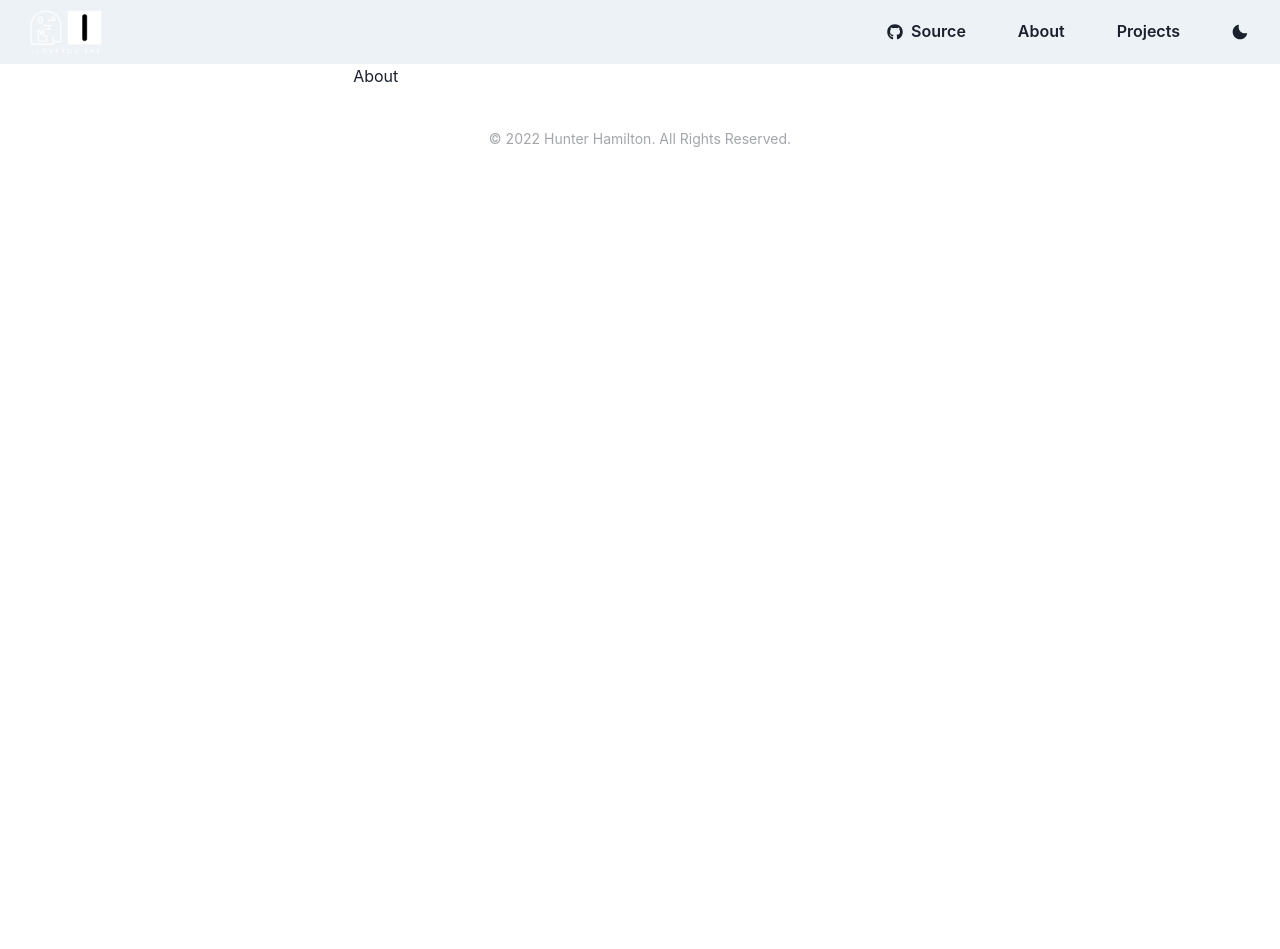
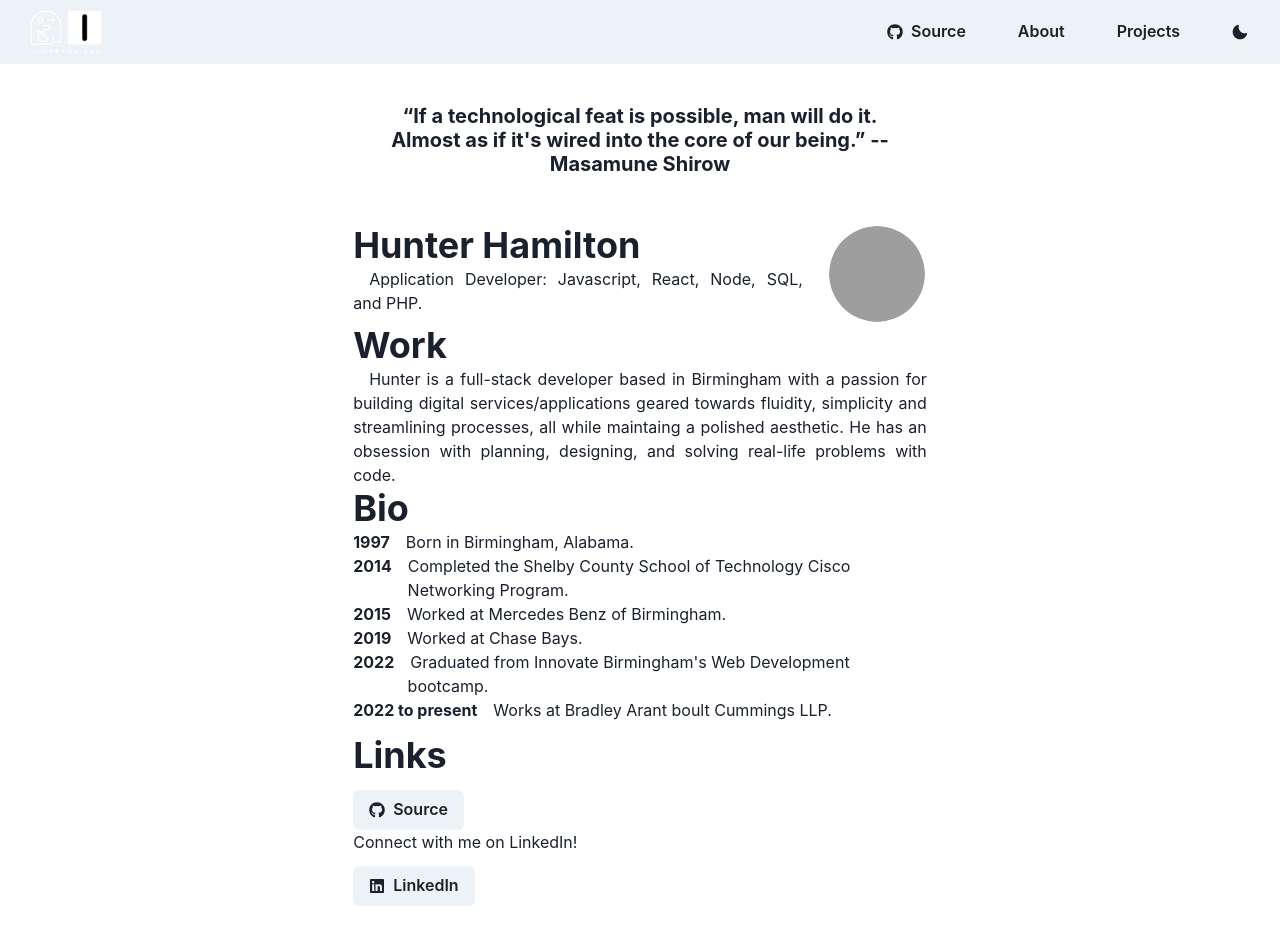
Before and after one commit to iloveyouexe/Portfolio, a React (Create React App) app: page /about in a window 1280 px wide. Shown: the top 949 px of the page. Before the commit the page ends 800 px from the top, so only its background shows below. Built offline with nearby package versions, Linux system fonts and the light colour scheme; grey boxes are pictures that could not be loaded.

Commit message:
Testing about page

```diff
--- a/src/components/Bio.jsx
+++ b/src/components/Bio.jsx
@@ -1,12 +1,12 @@
 import { Box } from "@chakra-ui/react";
 import styled from "@emotion/styled";
 
-export const BioSection = styled(Box)`
+export const Section = styled(Box)`
   padding-left: 3.4em;
   text-indent: -3.4em;
 `;
 
-export const BioYear = styled.span`
+export const Year = styled.span`
   font-weight: bold;
   margin-right: 1em;
 `;
--- a/src/pages/About.jsx
+++ b/src/pages/About.jsx
@@ -1,28 +1,123 @@
 import React from "react";
-import {
-  Container,
-  Box,
-  Text,
-  Link,
-  Stack,
-  Heading,
-  Image,
-  Flex,
-  Menu,
-  MenuItem,
-  MenuList,
-  MenuButton,
-  chakra,
-  useColorModeValue,
-} from "@chakra-ui/react";
+import { Container, Box, Heading, Image, Button } from "@chakra-ui/react";
+import Paragraph from "../components/Paragraph";
+import { Section, Year } from "../components/Bio";
+import profilePic from "../assets/profilepicture.png";
+import { FaLinkedin, FaGithub } from "react-icons/fa";
 
-
-const About = () => {
+const Landing = () => {
   return (
     <Container>
-      <h1>About</h1>
+      <Box mb={5} mt={3} p={2} textAlign="center">
+        <Heading as="h4" size="md" p={5}>
+          “If a technological feat is possible, man will do it. Almost as if
+          it's wired into the core of our being.” -- Masamune Shirow
+        </Heading>
+      </Box>
+      <Box display={{ md: "flex" }}>
+        <Box flexGrow={1}>
+          <Heading as="h2">Hunter Hamilton</Heading>
+          <Paragraph>
+            Application Developer: Javascript, React, Node, SQL, and PHP.{" "}
+          </Paragraph>
+        </Box>
+        <Box
+          flexShrink={0}
+          mt={{ base: 4, md: 0 }}
+          ml={{ md: 6 }}
+          textAlign="center"
+        >
+          <Box
+            borderColor="whiteAlpha.800"
+            borderWidth={2}
+            borderStyle="solid"
+            w="100px"
+            h="100px"
+            display="inline-block"
+            borderRadius="full"
+            overflow="hidden"
+          >
+            <Image
+              src={profilePic}
+              alt="Picture of the developer"
+              borderRadius="full"
+              width="100%"
+              height="100%"
+            />
+          </Box>
+        </Box>
+      </Box>
+
+      <Heading as="h3">Work</Heading>
+      <Paragraph>
+        Hunter is a full-stack developer based in Birmingham with a passion for
+        building digital services/applications geared towards fluidity,
+        simplicity and streamlining processes, all while maintaing a polished
+        aesthetic. He has an obsession with planning, designing, and solving
+        real-life problems with code.
+      </Paragraph>
+
+      <Heading as="h3">Bio</Heading>
+      <Section>
+        <Year>1997</Year>
+        Born in Birmingham, Alabama.
+      </Section>
+      <Section>
+        <Year>2014</Year>
+        Completed the Shelby County School of Technology Cisco Networking
+        Program.
+      </Section>
+      <Section>
+        <Year>2015</Year>
+        Worked at Mercedes Benz of Birmingham.
+      </Section>
+      <Section>
+        <Year>2019</Year>
+        Worked at Chase Bays.
+      </Section>
+      <Section>
+        <Year>2022</Year>
+        Graduated from Innovate Birmingham's Web Development bootcamp.
+      </Section>
+      <Section>
+        <Year>2022 to present</Year>
+        Works at Bradley Arant boult Cummings LLP.
+      </Section>
+      <Box>
+        <Heading as="h3" mt={3}>
+          Links
+        </Heading>
+      </Box>
+      <Box>
+        <Box>
+          <Button
+            onClick={(e) =>
+              window.open("https://github.com/iloveyouexe/Portfolio", "_blank")
+            }
+            leftIcon={<FaGithub />}
+            mt={3}
+          >
+            Source
+          </Button>
+          <p>Connect with me on LinkedIn!</p>
+        </Box>
+      </Box>
+      <Box>
+        <Button
+          onClick={(e) =>
+            window.open(
+              "https://www.linkedin.com/in/hunter-hamilton-233a9222b/",
+              "_blank"
+            )
+          }
+          leftIcon={<FaLinkedin />}
+          mt={3}
+        >
+          LinkedIn
+        </Button>
+      </Box>
     </Container>
   );
 };
 
-export default About;
+export default Landing;
--- a/src/pages/Landing.jsx
+++ b/src/pages/Landing.jsx
@@ -3,97 +3,32 @@ import {
   Container,
   Box,
   Heading,
+  Stack,
+  Button,
   Image,
   useColorModeValue,
 } from "@chakra-ui/react";
-import Paragraph from "../components/Paragraph";
-import { BioSection, BioYear } from "../components/Bio";
-import profilePic from "../assets/profilepicture.png";
-import brandLogo from "../assets/brandLogoMain.png";
 
 const Landing = () => {
   return (
     <Container>
       <Box
-        borderRadius="lg"
-        mb={6}
-        mt={3}
-        p={3}
+        display={{ md: "flex" }}
         textAlign="center"
-        bg={useColorModeValue("whiteAlpha.600", "whiteAlpha.200")}
-        css={{ backdropFilter: "blur(10px)" }}
+        alignItems="center"
+        justifyContent="center"
+        m={10}
       >
-        <Image src={brandLogo} backgroundPosition="center" objectFit="cover" />
-        Hello, I'm an indie app developer based in Birmingham!
+        <Button
+          size="md"
+          height="48px"
+          width="150px"
+          border="2px"
+          borderColor="green.500"
+        >
+          Enter
+        </Button>
       </Box>
-
-      <Box display={{ md: "flex" }}>
-        <Box flexGrow={1}>
-          <Heading as="h2">Hunter Hamilton</Heading>
-          <p>Digital Craftsman ( Artist / Developer / Designer )</p>
-        </Box>
-        <Box
-          flexShrink={0}
-          mt={{ base: 4, md: 0 }}
-          ml={{ md: 6 }}
-          textAlign="center"
-        >
-          <Box
-            borderColor="whiteAlpha.800"
-            borderWidth={2}
-            borderStyle="solid"
-            w="100px"
-            h="100px"
-            display="inline-block"
-            borderRadius="full"
-            overflow="hidden"
-          >
-            <Image
-              src={profilePic}
-              alt="Picture of the author"
-              borderRadius="full"
-              width="100%"
-              height="100%"
-            />
-          </Box>
-        </Box>
-      </Box>
-
-      <Heading as="h3">Work</Heading>
-      <Paragraph>
-        Hunter is a full-stack developer based in Birmingham with a passion for
-        building digital services/applications geared towards fluidity,
-        simplicity and streamlining processes, all while maintaing a polished
-        aesthetic. He has an obsession with planning, designing, and solving
-        real-life problems with code.
-      </Paragraph>
-
-      <Heading as="h3">Bio</Heading>
-      <BioSection>
-        <BioYear>1997</BioYear>
-        Born in Birmingham, Alabama.
-      </BioSection>
-      <BioSection>
-        <BioYear>2014</BioYear>
-        Completed the Shelby County School of Technology Cisco Networking
-        Program.
-      </BioSection>
-      <BioSection>
-        <BioYear>2015</BioYear>
-        Worked at Mercedes Benz of Birmingham.
-      </BioSection>
-      <BioSection>
-        <BioYear>2019</BioYear>
-        Worked at Chase Bays.
-      </BioSection>
-      <BioSection>
-        <BioYear>2022</BioYear>
-        Graduated from Innovate Birmingham's Web Development bootcamp.
-      </BioSection>
-      <BioSection>
-        <BioYear>2022 to present</BioYear>
-        Works at Bradley Arant boult Cummings LLP.
-      </BioSection>
     </Container>
   );
 };
```
